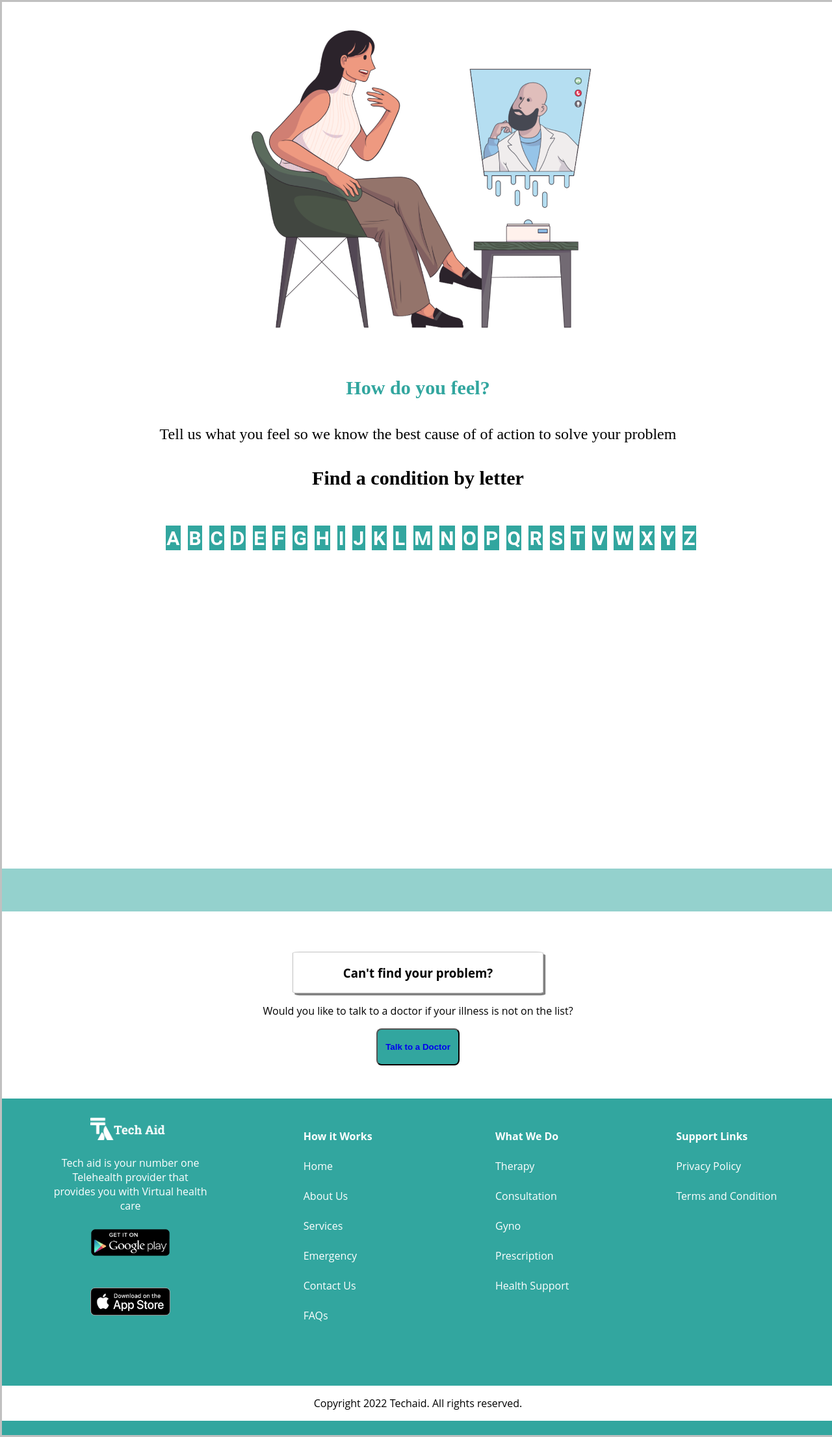
After one commit to jekwupeter/Elev8-project, a Django app: page /healthEnquiry in a window 1280 px wide. The commit adds this page. Shown: the whole page at 65% size. Run offline with Django 4.2, Linux system fonts and the light colour scheme.

Commit message:
how you feel worked on

```diff
--- a/TechAid/urls.py
+++ b/TechAid/urls.py
@@ -22,4 +22,5 @@ urlpatterns = [
     path('login', include('TechAidapp.urls')),
     path('signin', include('TechAidapp.urls')),
     path('hospitals', include('TechAidapp.urls')),
+    path('healthEnquiry', include('TechAidapp.urls')),
 ]
--- a/TechAidapp/urls.py
+++ b/TechAidapp/urls.py
@@ -6,4 +6,6 @@ urlpatterns = [
     path('signin', views.signin,name="signin"),
     path('login', views.login,name="login"),
     path('hospital', views.hospital,name="hospital"),
+    path('healthEnquiry', views.healthEnquiry,name="healthEnquiry"),
+    path('base', views.base,name="base"),
 ]
--- a/TechAidapp/views.py
+++ b/TechAidapp/views.py
@@ -1,9 +1,22 @@
 from django.shortcuts import render
+
+from TechAidapp.models import Hospital
 
 # Create your views here.
 def home(request):
     '''Renders the homepage'''
     return render (request,"index.html")
+
+def base(request):
+    if request.method == "POST":
+        searched = request.POST['searched']
+        hospitals = Hospital.objects.filter(name__contains = searched)
+
+    #     '''Renders the basepage'''
+    #     return render (request,"base.html",
+    #     {'searched': searched, 'hospitals': hospitals})
+    # else:
+    return render (request,"hospitals.html",{"searched": searched})
 
 def signin(request):
     '''Renders the signinpage'''
@@ -16,3 +29,7 @@ def login(request):
 def hospital(request):
     '''Renders the hospitalpage'''
     return render (request,"hospitals.html")
+
+def healthEnquiry(request):
+    '''Renders the how-do-you-feel page'''
+    return render (request,"how-do-you-feel.html")
--- /dev/null
+++ b/static/css/how-do-you-feel.css
@@ -0,0 +1,252 @@
+:root{
+    --navColor: #32a69f;
+    --background: white;
+    --link: #94D1CD;
+}
+
+body{
+    font-family: "Open Sans", sans-serif;
+    background-color: var(--background);
+    margin: auto;
+    padding: 0;
+    width: 100%;
+    border: solid silver;
+}
+/****************************************************main section*****************************************/
+main {
+    display: flex;
+    gap:1.5rem;
+    flex-direction: column;
+    justify-content: space-between;
+}
+#backgroundcover {
+    width: 100%;
+    position:relative;
+}
+/* styling the main image */
+#main-picture{
+    height: 500px;
+    width: 100%;
+    position: relative;
+    margin: 10px 5px
+}
+#main-picture img{
+    width:100%;
+    height: auto;
+    max-height: 100%;
+    object-fit: contain;
+}
+/* styling the mid ptag */
+#p1{
+    color: #32A69F;
+    text-align: center;
+    margin-bottom: 2.2rem;
+    font-family: 'Roboto Slab';
+    font-style: normal;
+    font-weight: 600;
+    font-size: 1.88rem;
+    line-height: 2.5rem;
+}
+#p2{
+    margin-bottom: 2.2rem;
+    font-family: 'Roboto Slab';
+    font-style: normal;
+    font-weight: 400;
+    font-size: 1.5rem;
+    line-height: 2rem;
+    text-align: center;
+    color: #000000;
+
+}
+#p3{
+    font-family: 'Roboto Slab';
+    font-style: normal;
+    font-weight: 600;
+    font-size: 1.88rem;
+    text-align: center;
+    color: #000000;
+}
+/* styling the list of letter for conditions */
+#letters{
+    width: 80%;
+    display: flex;
+    flex-wrap: wrap;
+    justify-content: space-between;
+    margin:auto;
+}
+.condition-letters{
+    text-decoration: none;
+    color:white;
+}
+.condition-letters:visited span{
+    background: #94D1CD;
+}
+.letter{
+    font-family: 'Roboto', sans-serif;
+    font-style:normal;
+    font-weight: 600;
+    font-size: 1.87rem;
+    padding: 0.1rem 0.1rem;
+    background: #32A69F;
+    width: 1.5rem;
+    height: 2.5rem;
+    line-height: 2.5rem;
+    text-align: center;
+}
+/* styling lettter dropdown */
+#letters ul li{
+    list-style: none;
+    position: relative;
+    transition: 0.5s;
+}
+#letters ul{
+    width: 80%;
+    display: flex;
+    flex-wrap: wrap;
+    justify-content: space-around;
+    margin:auto;
+    gap: 0.5rem;
+}
+#letters ul li ul
+{
+  display: none;
+}
+#letters ul li:hover{
+    width: 20rem;
+}
+#letters ul li:hover ul
+{
+  display: block;
+  height: 20rem;
+  position: absolute;
+  margin-top: 0.35rem;
+  width: 100%;
+  /* background-color: #8fc7c3;; */
+  /* box-shadow: 0px 20px 100px 0px rgba(0, 0, 0, 0.5); */
+}
+#letters ul li:hover ul li a{
+    text-decoration: none;
+    font-family: 'Roboto', sans-serif;
+    font-weight: 400;
+    font-size: 1.25rem;
+    text-align: justify;
+    line-height: 1.26;
+    color: #000000;
+}
+/*****************************Before the footer section*****/
+.demacate {
+    background-color: var(--link);
+}
+
+#contactsection1 {
+    width: 30%;
+    margin: auto;
+    margin-top: 3%;
+    box-shadow: 0.2rem 0.2rem grey;
+    text-align: center;
+    border: 1px silver solid;
+    border-radius:3%;
+    -webkit-border-radius:3%;
+    -moz-border-radius:3%;
+    -ms-border-radius:3%;
+    -o-border-radius:3%;
+}
+
+#contactsection p {
+    text-align: center;
+}
+
+#contactus {
+    margin:auto;
+    width: 10%;
+    align-content: center;
+}
+
+#contactus button {
+    width: 100%;
+    height:80%;
+    background-color: var(--navColor);
+    color:white;
+    border-radius: 0.5rem;
+    -webkit-border-radius: 0.5rem;
+    -moz-border-radius: 0.5rem;
+    -ms-border-radius: 0.5rem;
+    -o-border-radius: 0.5rem;
+}
+
+/**********************************footer section***********************************************/
+
+footer a {
+    color: white;
+}
+#footcontainer {
+    background-color:var(--navColor);
+    color:white;
+    margin-top: 4%;
+    padding: 2%;
+}
+
+#footcontainer:first-child * {
+    margin-bottom: 1.5rem;
+}
+
+.footflex {
+    display:inline-flex;
+    flex-direction: column;
+    width: 20%;
+    margin-left: 4%;
+    justify-content: center;
+    align-items: center;
+}
+
+.footflex ul {
+    list-style-type: none;
+    display: block;
+    margin: auto;
+}
+
+.footflex li {
+    margin-bottom: 1.5rem;
+}
+
+.footflex p {
+    text-align: center;
+    margin-top: 0%;
+}
+
+
+#footlogo {
+    width: 50%;
+    display:block;
+    margin: auto;
+}
+
+.stores {
+    width:50%;
+    display:block;
+    margin:auto;
+}
+
+#copyright {
+    text-align: center;
+}
+
+#end {
+    background-color:var(--navColor);
+}
+
+/********************************************************************************/
+
+
+/*******************************assisting classes********************************/
+
+.hide {
+    visibility:hidden;
+}
+
+/********************************************************************************/
+
+/* styling a tags */
+.aclass{
+    text-decoration: none;
+}
--- a/static/index.css
+++ b/static/index.css
@@ -5,6 +5,7 @@
 }
 
 body{
+    font-family: "Open Sans", sans-serif;
     background-color: var(--background);
     margin: auto;
     padding: 0;
--- /dev/null
+++ b/templates/how-do-you-feel.html
@@ -0,0 +1,330 @@
+{% load static %}
+<!DOCTYPE html>
+<html lang="en">
+<head>
+    <meta charset="UTF-8">
+    <meta http-equiv="X-UA-Compatible" content="IE=edge">
+    <meta name="viewport" content="width=device-width, initial-scale=1.0">
+    <title>TechAid</title>
+    <link href="{% static '/images/logo.png' %}" rel="icon">
+    <link rel="preconnect" href="{% static 'https://fonts.googleapis.com' %}">
+    <link rel="preconnect" href="{% static 'https://fonts.gstatic.com' %}" crossorigin>
+    <link href="{% static 'https://fonts.googleapis.com/css2?family=Roboto:wght@300&display=swap' %}" rel="stylesheet">
+    <link rel="stylesheet" href="{% static 'css/how-do-you-feel.css' %}">
+</head>
+
+<body>
+    <main>
+        <div id="main-picture">
+            <img src="{% static '/images/lady-staring.png' %}" alt="woman looking at doctor">
+        </div>
+        <div id="mid-div">
+            <p id="p1">How do you feel?</p>
+            <p id="p2">Tell us what you feel so we know the best cause of of action to solve your problem</p>
+            <p id="p3">Find a condition by letter</p>
+        </div>
+        <div id="letters">
+            <ul>
+            <li><a class="condition-letters" href="#"><span class="letter">A</span></a>
+                <ul class="dropdown-content">
+                    <br><br><br>
+                    <li><h1>A</h1></li>
+                    <li><a href="#">Acid Reflux</a></li>
+                    <li><a href="#">Acne</a></li>
+                    <li><a href="#">ALS</a></li>
+                </ul>
+            </li>
+            <li><a class="condition-letters" href="#"><span class="letter">B</span></a>
+                <ul class="dropdown-content">
+                    <br><br><br>
+                    <li><h1>B</h1></li>
+                    <li><a href="#">Back Pain</a></li>
+                    <li><a href="#">Bipolor Disorder</a></li>
+                    <li><a href="#">Bursitis</a></li>
+                </ul>
+            </li>
+            <li><a class="condition-letters" href="#"><span class="letter">C</span></a>
+                <ul class="dropdown-content">
+                    <br><br><br>
+                    <li><h1>C</h1></li>
+                    <li><a href="#">Carpal Tunnel</a></li>
+                    <li><a href="#">Celiac Disease</a></li>
+                    <li><a href="#">Cellutis</a></li>
+                </ul>
+            </li>
+            <li><a class="condition-letters" href="#"><span class="letter">D</span></a>
+                <ul class="dropdown-content">
+                    <br><br><br>
+                    <li><h1>D</h1></li>
+                    <li><a href="#">Depression</a></li>
+                    <li><a href="#">Dermatitis</a></li>
+                    <li><a href="#">Diabetes</a></li>
+                </ul>
+            </li>
+            <li><a class="condition-letters" href="#"><span class="letter">E</span></a>
+                <ul class="dropdown-content">
+                    <br><br><br>
+                    <li><h1>E</h1></li>
+                    <li><a href="#">Ear pain</a></li>
+                    <li><a href="#">Eczema</a></li>
+                    <li><a href="#">Emphysema</a></li>
+                </ul>
+            </li>
+            <li><a class="condition-letters" href="#"><span class="letter">F</span></a>
+                <ul class="dropdown-content">
+                    <br><br><br>
+                    <li><h1>F</h1></li>
+                    <li><a href="#">Flu</a></li>
+                    <li><a href="#">Fivromyaligia</a></li>
+                    <li><a href="#">Foot pain</a></li>
+                </ul>
+            </li>
+            <li><a class="condition-letters" href="#"><span class="letter">G</span></a>
+                <ul class="dropdown-content">
+                    <br><br><br>
+                    <li><h1>G</h1></li>
+                    <li><a href="#">Genital Herpes</a></li>
+                    <li><a href="#">Gout</a></li>
+                    <li><a href="#">Golfers Elbow</a></li>
+                </ul>
+            </li>
+            <li><a class="condition-letters" href="#"><span class="letter">H</span></a>
+                <ul class="dropdown-content">
+                    <br><br><br>
+                    <li><h1>H</h1></li>
+                    <li><a href="#">Headache</a></li>
+                    <li><a href="#">hearth Health</a></li>
+                    <li><a href="#">HPV</a></li>
+                </ul>
+            </li>
+            <li><a class="condition-letters" href="#"><span class="letter">I</span></a>
+                <ul class="dropdown-content">
+                    <br><br><br>
+                    <li><h1>I</h1></li>
+                    <li><a href="#">Incontinence</a></li>
+                    <li><a href="#">Insonmia</a></li>
+                    <li><a href="#">irritable bowel</a></li>
+                </ul>
+            </li>
+            <li><a class="condition-letters" href="#"><span class="letter">J</span></a>
+                <ul class="dropdown-content">
+                    <br><br><br>
+                    <li><h1>J</h1></li>
+                    <li><a href="#">Link 1</a></li>
+                    <li><a href="#">Link 2</a></li>
+                    <li><a href="#">Link 3</a></li>
+                </ul>
+            </li>
+            <li><a class="condition-letters" href="#"><span class="letter">K</span></a>
+                <ul class="dropdown-content">
+                    <br><br><br>
+                    <li><h1>K</h1></li>
+                    <li><a href="#">Knee pain</a></li>
+                    <li><a href="#"></a></li>
+                    <li><a href="#"></a></li>
+                </ul>
+            </li>
+            <li><a class="condition-letters" href="#"><span class="letter">L</span></a>
+                <ul class="dropdown-content">
+                    <br><br><br>
+                    <li><h1>L</h1></li>
+                    <li><a href="#"></a></li>
+                    <li><a href="#"></a></li>
+                    <li><a href="#"></a></li>
+                </ul>
+            </li>
+            <li><a class="condition-letters" href="#"><span class="letter">M</span></a>
+                <ul class="dropdown-content">
+                    <br><br><br>
+                    <li><h1>M</h1></li>
+                    <li><a href="#">Malaria</a></li>
+                    <li><a href="#"></a></li>
+                    <li><a href="#"></a></li>
+                </ul>
+            </li>
+            <li><a class="condition-letters" href="#"><span class="letter">N</span></a>
+                <ul class="dropdown-content">
+                    <br><br><br>
+                    <li><h1>N</h1></li>
+                    <li><a href="#">Narcolepsy</a></li>
+                    <li><a href="#"></a></li>
+                    <li><a href="#"></a></li>
+                </ul>
+            </li>
+            <li><a class="condition-letters" href="#"><span class="letter">O</span></a>
+                <ul class="dropdown-content">
+                    <br><br><br>
+                    <li><h1>O</h1></li>
+                    <li><a href="#">OCD</a></li>
+                    <li><a href="#"></a></li>
+                    <li><a href="#"></a></li>
+                </ul>
+            </li>
+            <li><a class="condition-letters" href="#"><span class="letter">P</span></a>
+                <ul class="dropdown-content">
+                    <br><br><br>
+                    <li><h1>P</h1></li>
+                    <li><a href="#">Pink eye</a></li>
+                    <li><a href="#">Phobias</a></li>
+                    <li><a href="#"></a></li>
+                </ul>
+            </li>
+            <li><a class="condition-letters" href="#"><span class="letter">Q</span></a>
+                <ul class="dropdown-content">
+                    <br><br><br>
+                    <li><h1>Q</h1></li>
+                    <li><a href="#"></a></li>
+                    <li><a href="#"></a></li>
+                    <li><a href="#"></a></li>
+                </ul>
+            </li>
+            <li><a class="condition-letters" href="#"><span class="letter">R</span></a>
+                <ul class="dropdown-content">
+                    <br><br><br>
+                    <li><h1>R</h1></li>
+                    <li><a href="#">link 1</a></li>
+                    <li><a href="#">Link 2</a></li>
+                    <li><a href="#">Link 3</a></li>
+                </ul>
+            </li>
+            <li><a class="condition-letters" href="#"><span class="letter">S</span></a>
+                <ul class="dropdown-content">
+                    <br><br><br>
+                    <li><h1>S</h1></li>
+                    <li><a href="#">link 1</a></li>
+                    <li><a href="#">Link 2</a></li>
+                    <li><a href="#">Link 3</a></li>
+                </ul>
+            </li>
+            <li><a class="condition-letters" href="#"><span class="letter">T</span></a>
+                <ul class="dropdown-content">
+                    <br><br><br>
+                    <li><h1>U</h1></li>
+                    <li><a href="#">link 1</a></li>
+                    <li><a href="#">Link 2</a></li>
+                    <li><a href="#">Link 3</a></li>
+                </ul>
+            </li>
+            <li><a class="condition-letters" href="#"><span class="letter">V</span></a>
+                <ul class="dropdown-content">
+                    <br><br><br>
+                    <li><h1>V</h1></li>
+                    <li><a href="#">link 1</a></li>
+                    <li><a href="#">Link 2</a></li>
+                    <li><a href="#">Link 3</a></li>
+                </ul>
+            </li>
+            <li><a class="condition-letters" href="#"><span class="letter">W</span></a>
+                <ul class="dropdown-content">
+                    <br><br><br>
+                    <li><h1>W</h1></li>
+                    <li><a href="#">link 1</a></li>
+                    <li><a href="#">Link 2</a></li>
+                    <li><a href="#">Link 3</a></li>
+                </ul>
+            </li>
+            <li><a class="condition-letters" href="#"><span class="letter">X</span></a>
+                <ul class="dropdown-content">
+                    <br><br><br>
+                    <li><h1>X</h1></li>
+                    <li><a href="#">link 1</a></li>
+                    <li><a href="#">Link 2</a></li>
+                    <li><a href="#">Link 3</a></li>
+                </ul>
+            </li>
+            <li><a class="condition-letters" href="#"><span class="letter">Y</span></a>
+                <ul class="dropdown-content">
+                    <br><br><br>
+                    <li><h1>Y</h1></li>
+                    <li><a href="#">link 1</a></li>
+                    <li><a href="#">Link 2</a></li>
+                    <li><a href="#">Link 3</a></li>
+                </ul>
+            </li>
+            <li><a class="condition-letters" href="#"><span class="letter">Z</span></a>
+                <ul class="dropdown-content">
+                    <br><br><br>
+                    <li><h1>Z</h1></li>
+                    <li><a href="#">Zika</a></li>
+                    <li><a href="#"></a></li>
+                    <li><a href="#"></a></li>
+                </ul>
+            </li>
+            </ul>
+        </div>
+        <br><br><br><br><br><br><br><br><br><br><br><br><br><br><br><br><br><br><br><br>
+        <div class="demacate">
+            <br>
+            <br>
+            <br>
+        </div>
+
+        <div id="contactsection">
+            <div id="contactsection1">
+                <h3>Can't find your problem?</h3>
+            </div>
+
+            <p>
+                Would you like to talk to a doctor if your illness is not on the list?
+            </p>
+            <div id="contactus">
+                <button><h4><a class="aclass" href="#">Talk to a Doctor</a></h4></button>
+            </div>
+        </div>
+    </main>
+
+    <footer>
+        <div id="footcontainer">
+            <div class="footflex">
+                <img id="footlogo" src="{% static './images/logo.png' %}" alt="logo">
+                <p>
+                    Tech aid is your number one Telehealth
+                    provider that provides you with Virtual
+                    health care
+                </p>
+                <a class="aclass" href="#"><img class="stores" src="{% static './images/google.png' %}" alt="play store"></a>
+                <a class="aclass" href="#"><img class="stores" src="{% static './images/apple.png' %}" alt="apple"></a>
+            </div>
+            <div class="footflex">
+                <ul>
+                    <li><h4>How it Works</h4></li>
+                    <li><a class="aclass" href="{% url 'home' %}">Home</a></li>
+                    <li><a class="aclass" href="#">About Us</a></li>
+                    <li><a class="aclass" href="#">Services</a></li>
+                    <li><a class="aclass" href="#">Emergency</a></li>
+                    <li><a class="aclass" href="#">Contact Us</a></li>
+                    <li><a class="aclass" href="#">FAQs</a></li>
+                </ul>
+            </div>
+            <div class="footflex">
+                <ul>
+                    <li><h4>What We Do</h4></li>
+                    <li>Therapy</li>
+                    <li>Consultation</li>
+                    <li>Gyno</li>
+                    <li>Prescription</li>
+                    <li>Health Support</li>
+                </ul>
+            </div>
+            <div class="footflex">
+                <ul>
+                    <li><h4><a class="aclass" href="#">Support Links</a></h4></li>
+                    <li><a class="aclass" href="#">Privacy Policy</a></li>
+                    <li><a class="aclass" href="#">Terms and Condition</a></li>
+                </ul>
+            </div>
+        </div>
+
+        <div id="copyright">
+            <p>Copyright 2022 Techaid. All rights reserved.</p>
+        </div>
+
+        <div id="end">
+            <br>
+        </div>
+    </footer>
+
+    <script type="text/javascript" src="js/how-do-you-feel.js"></script>
+</body>
+
+</html>
--- a/templates/login.html
+++ b/templates/login.html
@@ -9,7 +9,7 @@
     <link rel="preconnect" href="{% static 'https://fonts.googleapis.com' %}">
     <link rel="preconnect" href="{% static 'https://fonts.gstatic.com' %}" crossorigin>
     <link href="{% static 'https://fonts.googleapis.com/css2?family=Roboto:wght@300&display=swap' %}" rel="stylesheet">
-    <title>Document</title>
+    <title>Log In</title>
 </head>
 <body>
     <div class="login-main-container">
@@ -40,8 +40,8 @@
                 <p   id="connect-with-font" align="center">Connect with</p>
                 <p   id="bottom-logos" align="center">
                     <a href="{% static '#0' %}" class="log-in-with-others"><img src="{% static './images/#' %}"></a>
-                    <a href="#0" class="log-in-with-others"><img src="{% static './images/#' %}"></a>
-                    <a href="#0" class="log-in-with-others"><img src="{% static './images/#' %}"></a>
+                    <a href="{% static '#0' %}" class="log-in-with-others"><img src="{% static './images/#' %}"></a>
+                    <a href="{% static '#0' %}" class="log-in-with-others"><img src="{% static './images/#' %}"></a>
                 </p>
             </form>
         </div>
```
Also changed, not shown: TechAidapp/models.py (+11 -0 lines), templates/base.html (added, +18 -0 lines), templates/hospitals.html (+7 -7 lines), templates/index.html (+13 -6 lines), templates/signin.html (+7 -7 lines), TechAidapp/migrations/0002_hospital_address_hospital_city.py (added), static/images/How you feel.png (added), static/images/lady-staring.png (added), templates/chat.html (added).
